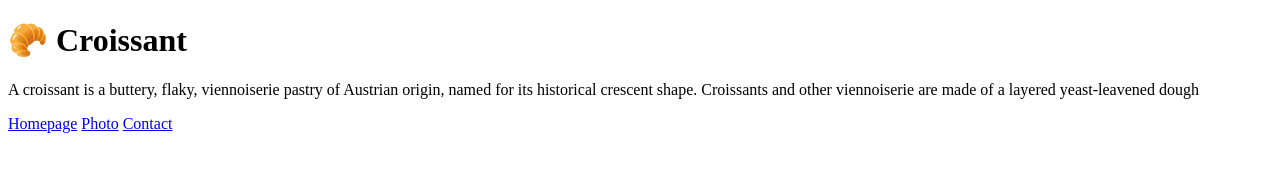
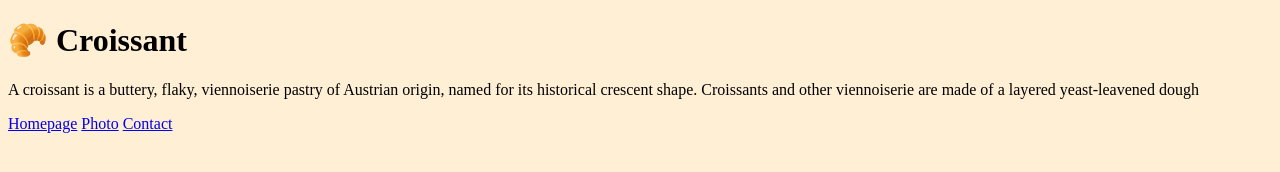
Before and after one commit to Fareha13/Croissant, a plain HTML site: page index.html in a window 1280 px wide. Drawn offline with Linux system fonts and the light colour scheme.

Commit message:
changed color

```diff
--- a/css/style.css
+++ b/css/style.css
@@ -1,6 +1,10 @@
+body {
+  background: papayawhip;
+}
+
 .croissant-photo {
-    max-width: 100%;
-    border-radius: 10px;
-    display: block;
-    margin: 30px auto;
+  max-width: 100%;
+  border-radius: 10px;
+  display: block;
+  margin: 30px auto;
 }
```
